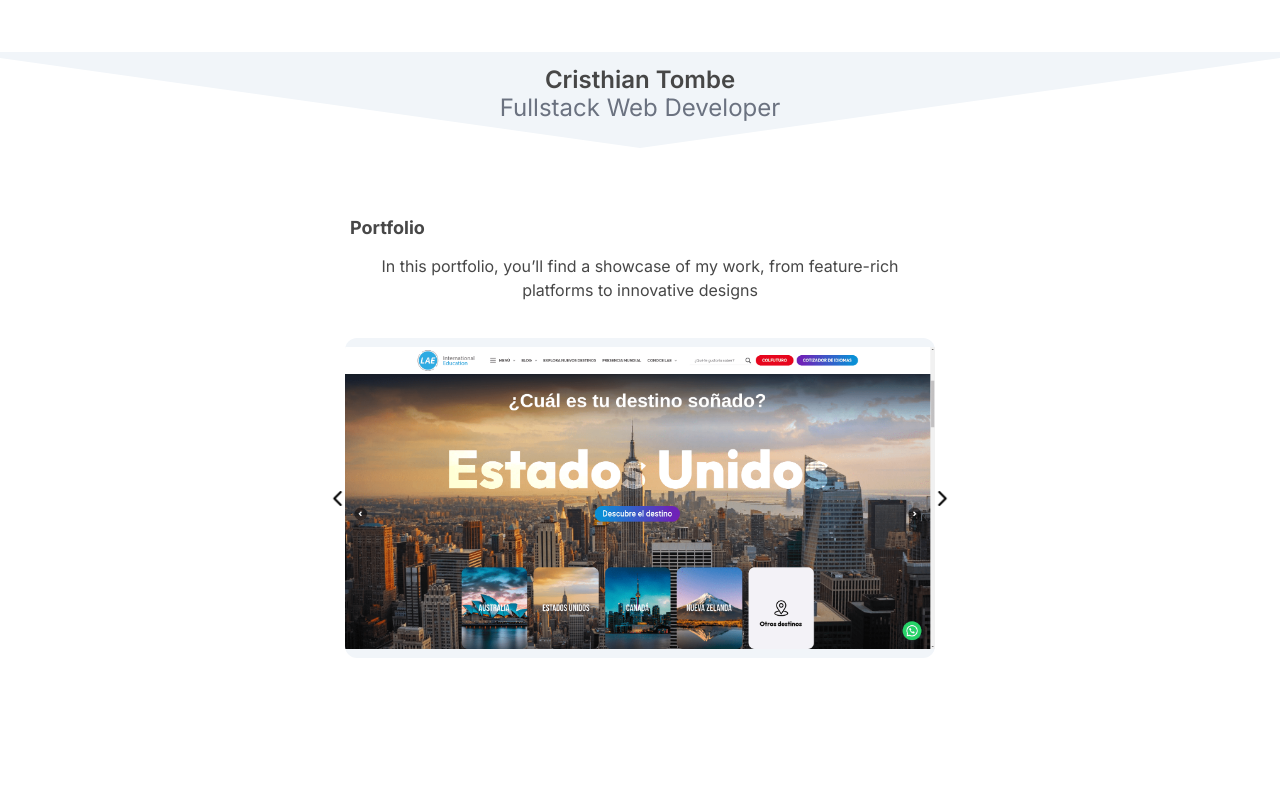
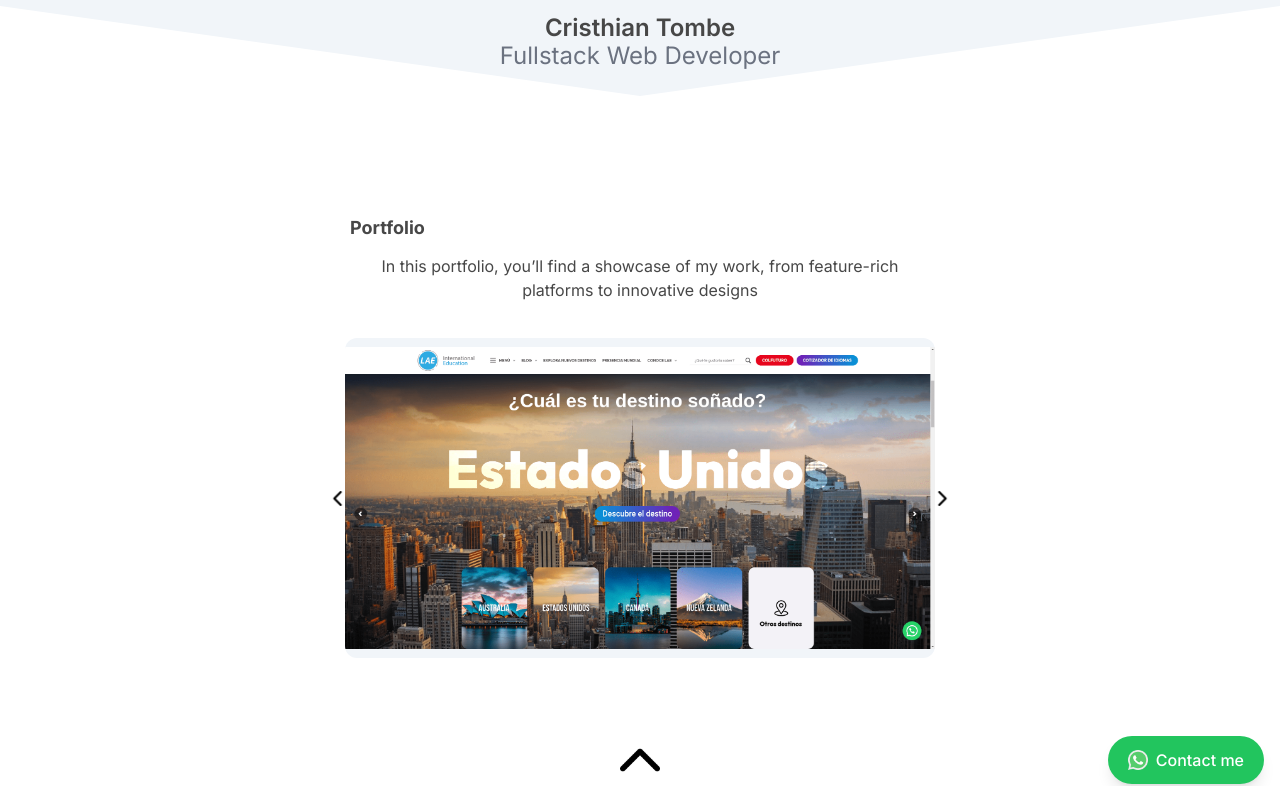
Before and after one commit to cristom-co/portfolio-front-next-js, a Next.js app: page / in a window 1280 px wide. Shown: the top 786 px of the page. Built offline with nearby package versions, Linux system fonts and the light colour scheme.

Commit message:
link to construction site

```diff
--- a/src/app/components/Contact.tsx
+++ b/src/app/components/Contact.tsx
@@ -8,6 +8,13 @@ const Contact = () => {
     return <div className="sectionSite">
         <TitleSection title="Find me online" description="Feel free to reach out to me here!" />
         <Slider items={contacts} />
+
+        <a href="https://construye-domotiza.vercel.app/" target="_blank" rel="noopener noreferrer">
+            <p className="mt-10 text-gray-400 text-xs text-center underline">
+                ¿Quieres construir o remodelar tu espacio? Conoce nuestro servicio de construcción y domotica.
+            </p>
+        </a>
+
     </div>;
 };
 
--- a/src/app/components/commons/Footer.tsx
+++ b/src/app/components/commons/Footer.tsx
@@ -28,11 +28,13 @@ const Footer = () => {
     };
   }, []);
 
-  return <div className="fixed bottom-5 left-0 w-full hidden md:block">
-    <div className="flex flex-col items-center">
-      <Image ref={imageRef} src="/icons/arrow-down.png" alt="flecha abajo" width={40} height={40} />
-    </div>
-  </div>;
+  return <>
+    <div className="fixed bottom-5 left-0 w-full hidden md:block">
+      <div className="flex flex-col items-center">
+        <Image ref={imageRef} src="/icons/arrow-down.png" alt="flecha abajo" width={40} height={40} />
+      </div>
+    </div>;
+  </>
 };
 
 export default Footer;
```
